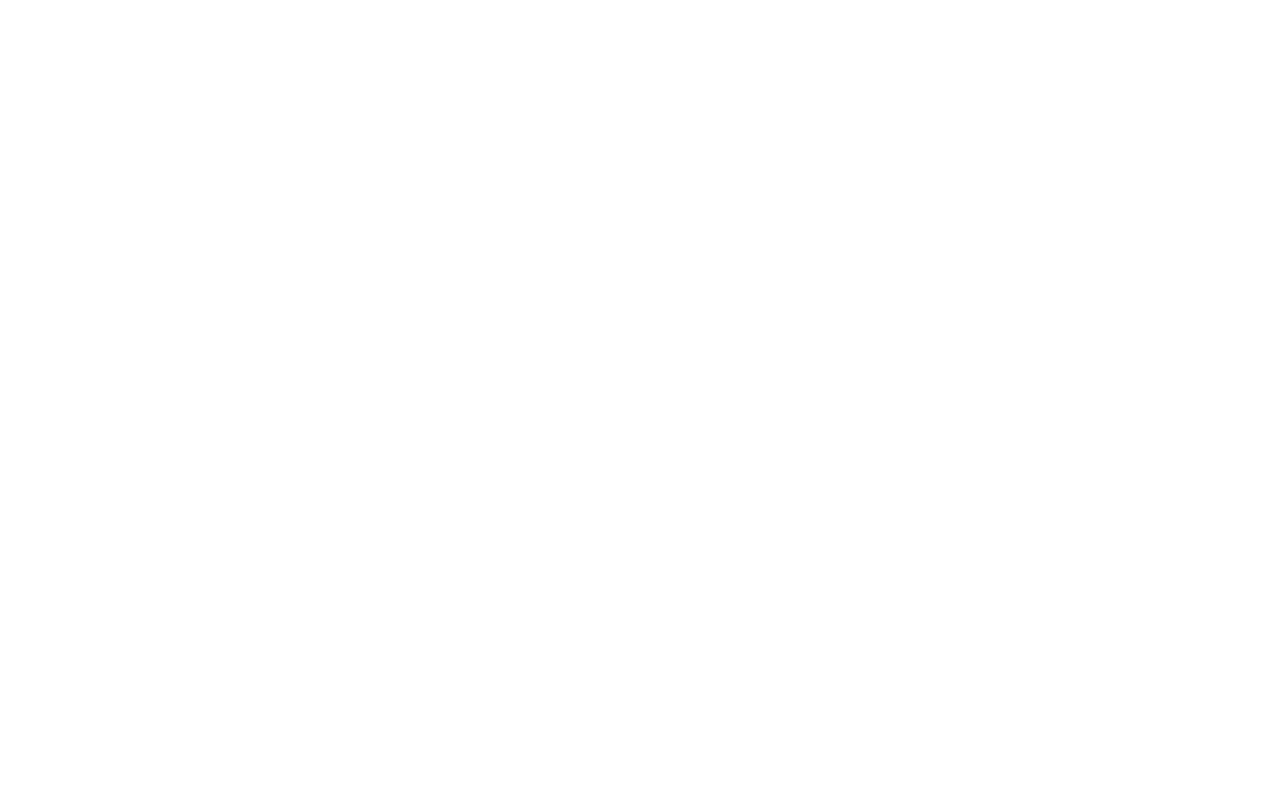
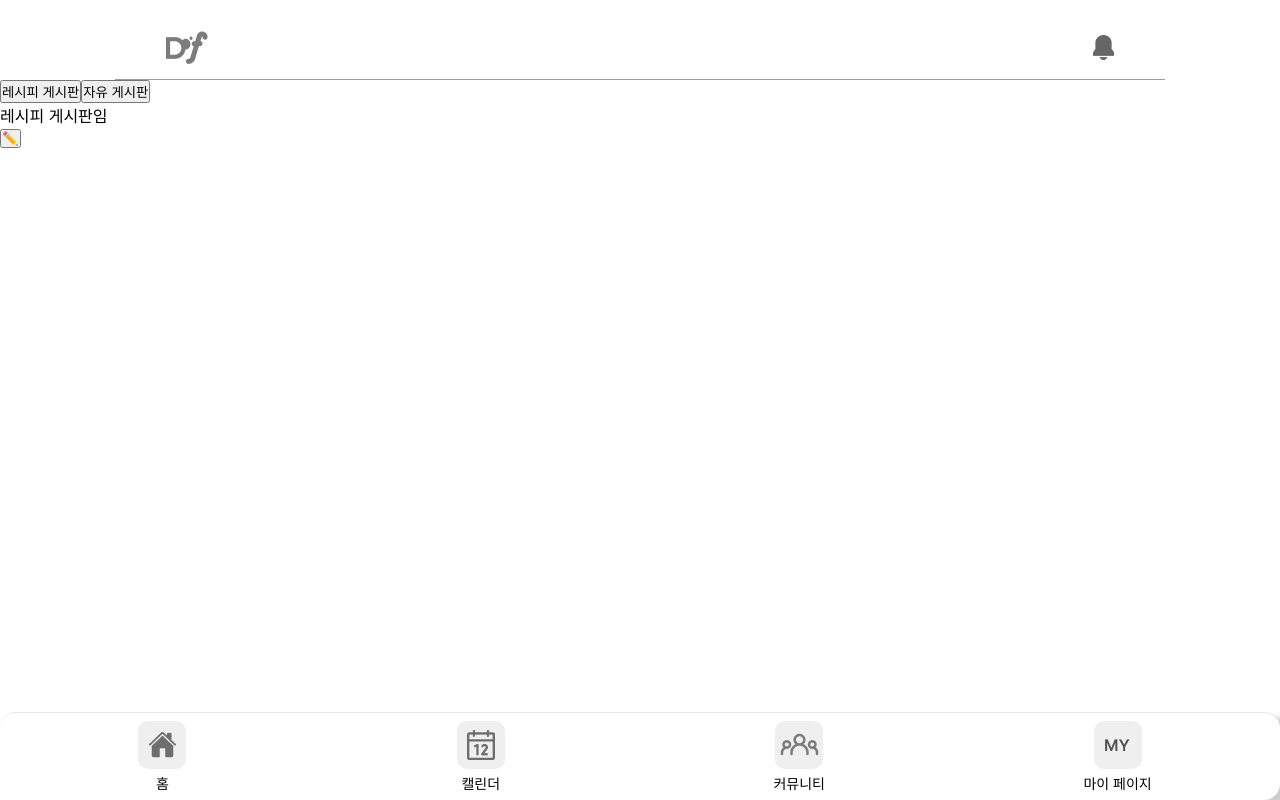
Before and after one commit to dani0910/group-project, a React (Create React App) app: page /community in a window 1280 px wide. Before the commit this address had no page. Built offline with nearby package versions, Linux system fonts and the light colour scheme.

Commit message:
communityPage

```diff
--- a/src/App.js
+++ b/src/App.js
@@ -9,6 +9,7 @@ import SelectFoodType from "./components/main/selectFoodType";
 import FoodSearch from "./components/main/foodSearch";
 import IngredientModal from "./components/main/ingredientModal";
 import Recommendation from "./components/main/recommendation";
+import Community from "./components/community/community";
 
 function App() {
   return (
@@ -24,6 +25,7 @@ function App() {
           <Route path="/home/food_search" element={<FoodSearch />}></Route>
           <Route path="/home/food_ingredient" element={<IngredientModal />}></Route>
           <Route path="/home/food_recommendation" element={<Recommendation />}></Route>
+          <Route path="/community" element={<Community />}></Route>
         </Routes>
       </Router>
     </>
--- a/src/components/community/community.jsx
+++ b/src/components/community/community.jsx
@@ -0,0 +1,48 @@
+import React, { useEffect, useState} from "react";
+import "./css/community.css";
+import { Header, MenuBar } from '../main/main';
+
+const Community = () => {
+    const [activeTab, setActiveTab] = useState('recipe');
+
+    return(
+        <>
+            <Header />
+            <main className="communityMain">
+                <section id="sectionBBS">
+                    <div className="tabsBBS">
+                        <button className="recipeBtn" onClick={()=> setActiveTab('recipe')}>레시피 게시판</button>
+                        <button className="freeBtn" onClick={()=> setActiveTab('free')}>자유 게시판</button>
+                    </div>
+                    <div className="contentBBS">
+                        {activeTab == "recipe" ? <RecipePostBBS /> : <FreePostBBS />}
+                    </div>
+                    <button className="writingBtn">✏️</button>
+                </section>
+            </main>
+            <MenuBar />
+        </>
+    );
+}
+
+const RecipePostBBS = () => {
+
+
+    return(
+        <>
+            <p>레시피 게시판임</p>
+        </>
+    );
+}
+
+const FreePostBBS = () => {
+
+    return(
+        <>
+            <p>자유 게시판임</p>
+        </>
+    );
+}
+
+
+export default Community
--- /dev/null
+++ b/src/components/community/css/community.css
@@ -0,0 +1,4 @@
+@import url('../../main/css/mainPage.css');
+.communityMain{
+    height: 79%;
+}
--- a/src/components/main/css/mainDefult.css
+++ b/src/components/main/css/mainDefult.css
@@ -82,7 +82,7 @@
     align-items: center;
     border-radius: 10px;
 }
-.menuBar > li:nth-of-type(1) > a{
+.menuBar > li:active > a{
     background: #5cc19f7c;
 }
 .menuBar > li > a > span{
```
